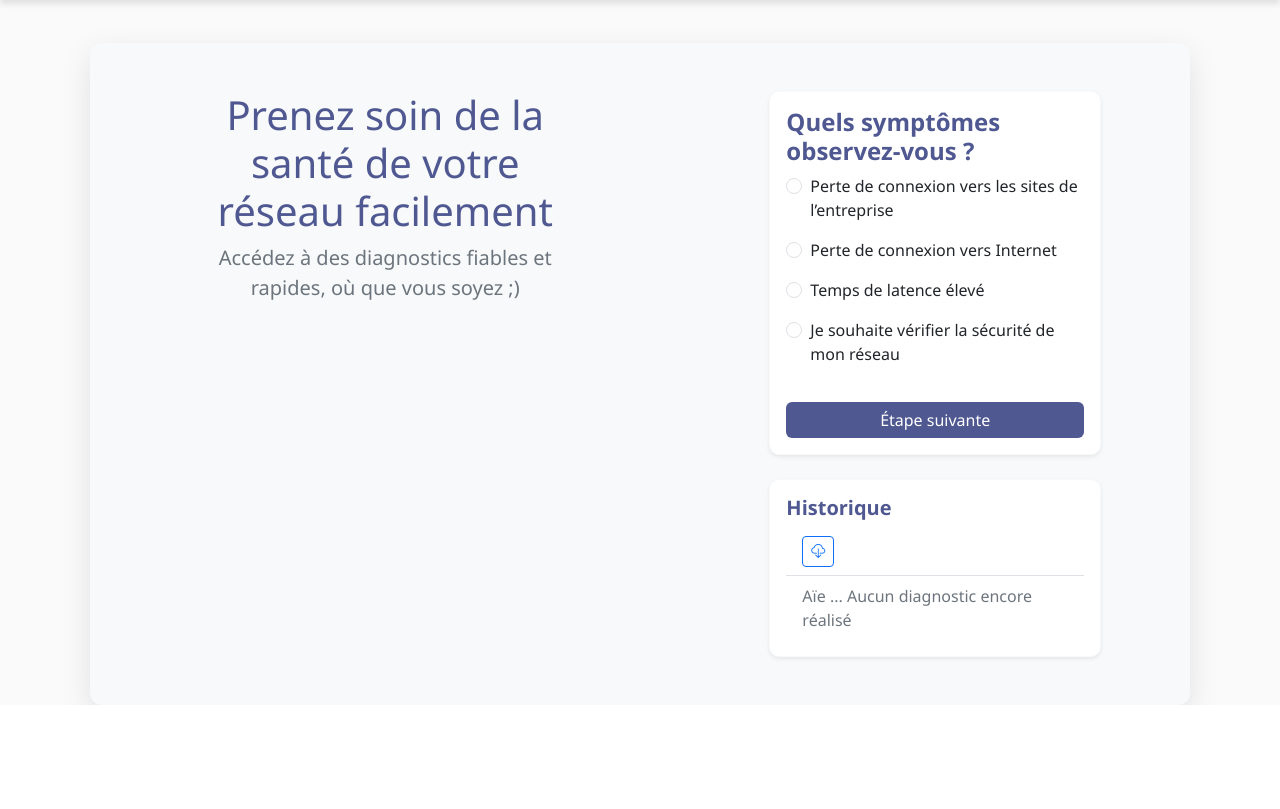
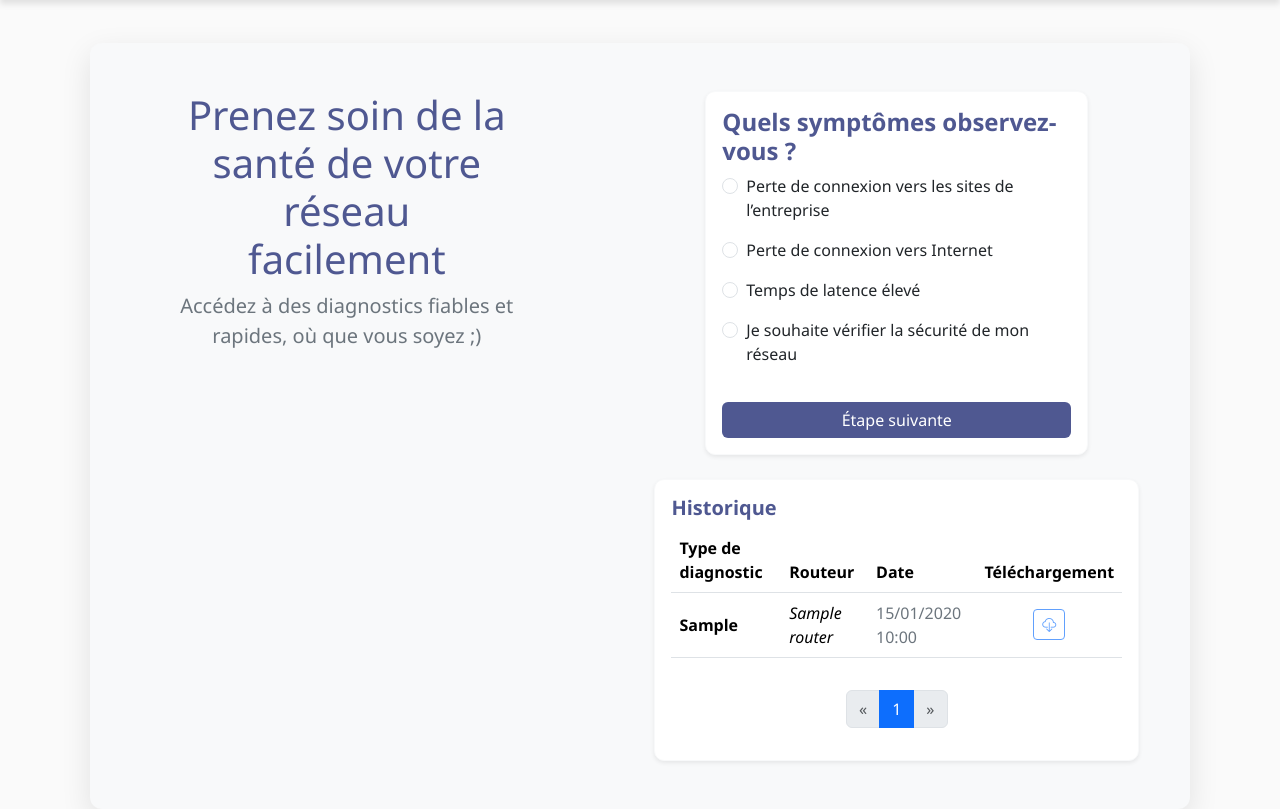
Before and after one commit to andinox/Projet-Python-TSP, a Django app: template DiagnosticTool/core/templates/core/home.html in a window 1280 px wide. Shown: the part 101-910 px from the top of the page. Before the commit the page ends 806 px from the top, so only its background shows below. Run offline with Django 5.2, Linux system fonts and the light colour scheme; data comes from the database, SQL or seed files in the repository; tables that the repository leaves empty hold one stand-in row (values such as "Sample post"); the template is opened without the code that fills it: values that come from a table or form of the project are taken from there, most other values are stand-ins (such as "Sample title", 1, 10 or a date in 2020); parts of the project's set-up code (start-up, migrations or seed data) failed here and were passed over.

Commit message:
feature: showing history page of last 30d diagnotics launched

```diff
--- a/DiagnosticTool/core/templates/core/home.html
+++ b/DiagnosticTool/core/templates/core/home.html
@@ -33,18 +33,78 @@
             </div>
         </section>
 
-        <section class="col-lg-8">
+        <section class="col-lg-10">
             <div class="card shadow-sm border-light" style="border-radius: 10px;">
                 <div class="card-body">
                     <h5 class="card-title" style="color: #4f5891; font-weight: bold;">Historique</h5>
-                    <ul class="list-group list-group-flush">
-                        <li class="list-group-item d-flex justify-content-between align-items-center">
-                            <a href="#" class="btn btn-outline-primary btn-sm" download>
+                    {% if diagnostic_history %}
+                    <div class="table-responsive">
+                        <table class="table table-hover align-middle">
+                            <thead style="background-color: #4f5891; color: white;">
+                                <tr>
+                                    <th scope="col">Type de diagnostic</th>
+                                    <th scope="col">Routeur</th>
+                                    <th scope="col">Date</th>
+                                    <th scope="col" class="text-center">Téléchargement</th>
+                                </tr>
+                            </thead>
+                            <tbody>
+                                {% for diag in diagnostic_history %}
+                                <tr>
+                                    <td><strong>{{ diag.diagnosis_type }}</strong></td>
+                                    <td><em>{{ diag.router.name }}</em></td>
+                                    <td style="color:#6c757d;">{{ diag.date|date:"d/m/Y H:i" }}</td>
+                                    <td class="text-center">
+                                        <!-- TODO: @Aude Remplacer # par l'url réelle -->
+                                        <a href="#" class="btn btn-outline-primary btn-sm disabled" title="Téléchargement non disponible">
                                             <i class="bi bi-cloud-download"></i>
                                         </a>
+                                    </td>
+                                </tr>
+                                {% endfor %}
+                            </tbody>
+                        </table>
+                    </div>
+
+                    <nav aria-label="Pagination historique" class="mt-3">
+                      <ul class="pagination justify-content-center">
+                        {% if diagnostic_history.has_previous %}
+                          <li class="page-item">
+                            <a class="page-link" href="?page={{ diagnostic_history.previous_page_number }}" aria-label="Previous">
+                              <span aria-hidden="true">&laquo;</span>
+                            </a>
                           </li>
-                        <li class="list-group-item" style="color: #6c757d;">Aïe ... Aucun diagnostic encore réalisé</li>
+                        {% else %}
+                          <li class="page-item disabled">
+                            <span class="page-link">&laquo;</span>
+                          </li>
+                        {% endif %}
+
+                        {% for num in diagnostic_history.paginator.page_range %}
+                          {% if diagnostic_history.number == num %}
+                            <li class="page-item active"><span class="page-link">{{ num }}</span></li>
+                          {% else %}
+                            <li class="page-item"><a class="page-link" href="?page={{ num }}">{{ num }}</a></li>
+                          {% endif %}
+                        {% endfor %}
+
+                        {% if diagnostic_history.has_next %}
+                          <li class="page-item">
+                            <a class="page-link" href="?page={{ diagnostic_history.next_page_number }}" aria-label="Next">
+                              <span aria-hidden="true">&raquo;</span>
+                            </a>
+                          </li>
+                        {% else %}
+                          <li class="page-item disabled">
+                            <span class="page-link">&raquo;</span>
+                          </li>
+                        {% endif %}
                       </ul>
+                    </nav>
+
+                    {% else %}
+                        <p style="color: #6c757d;">Aïe ... Aucun diagnostic encore réalisé</p>
+                    {% endif %}
                 </div>
             </div>
         </section>
```
Also changed, not shown: DiagnosticTool/core/views/home.py (+28 -2 lines). Lines whose indentation alone changed are shown as unchanged.
